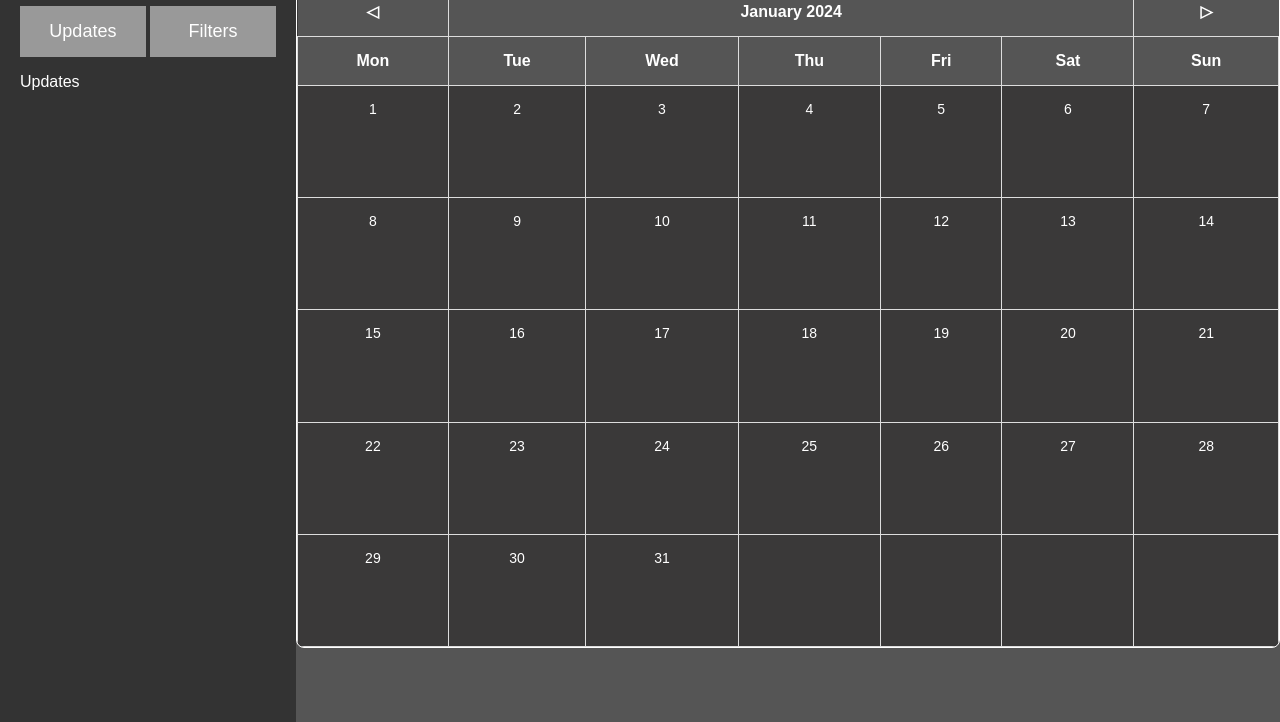
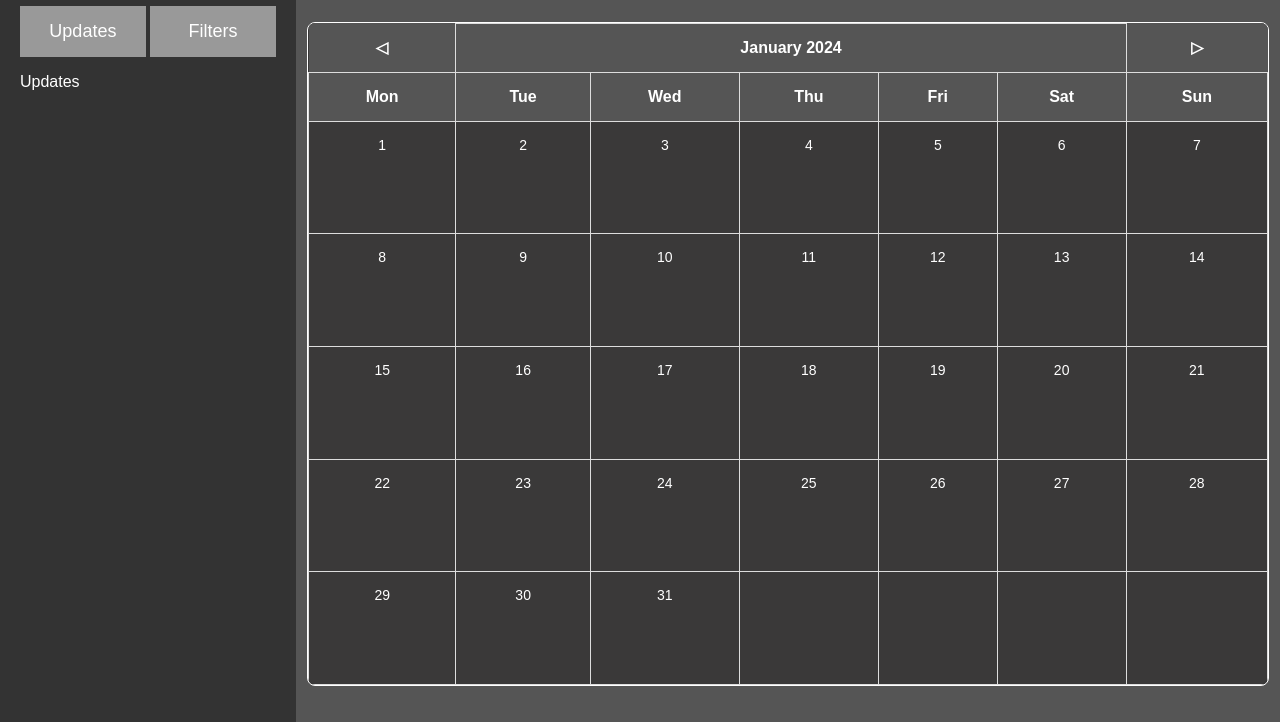
Before and after one commit to aryan12cc/iiith-calendar, a website: page public/calendar.html in a window 1280 px wide. Shown: the part 78-800 px from the top of the page. Drawn offline with Linux system fonts and the light colour scheme; no server answers.

Commit message:
changes made

```diff
--- a/public/calendar.css
+++ b/public/calendar.css
@@ -66,8 +66,12 @@
   border: 1px solid white;
   border-radius: 8px;
   overflow: hidden;
-  height: 660px;
-  width: 1500px;
+  height: 90%;
+  width: 75%;
+  margin-left: auto;
+  margin-right: auto;
+  margin-top: auto;
+  margin-bottom: auto;
 }
 
 table {
--- a/public/calendar.html
+++ b/public/calendar.html
@@ -10,7 +10,7 @@
 
     <div id="nav-bar">
         <!-- Content for the navigation bar -->
-        <p>Nav Bar</p>
+        <img src="logo.png">
         <div class="dropdown" style="float: right;">
             <button id="profile-button" class="dropbtn">
                 <img id="profile-image" src="profile.png" alt="Profile Image">
```
